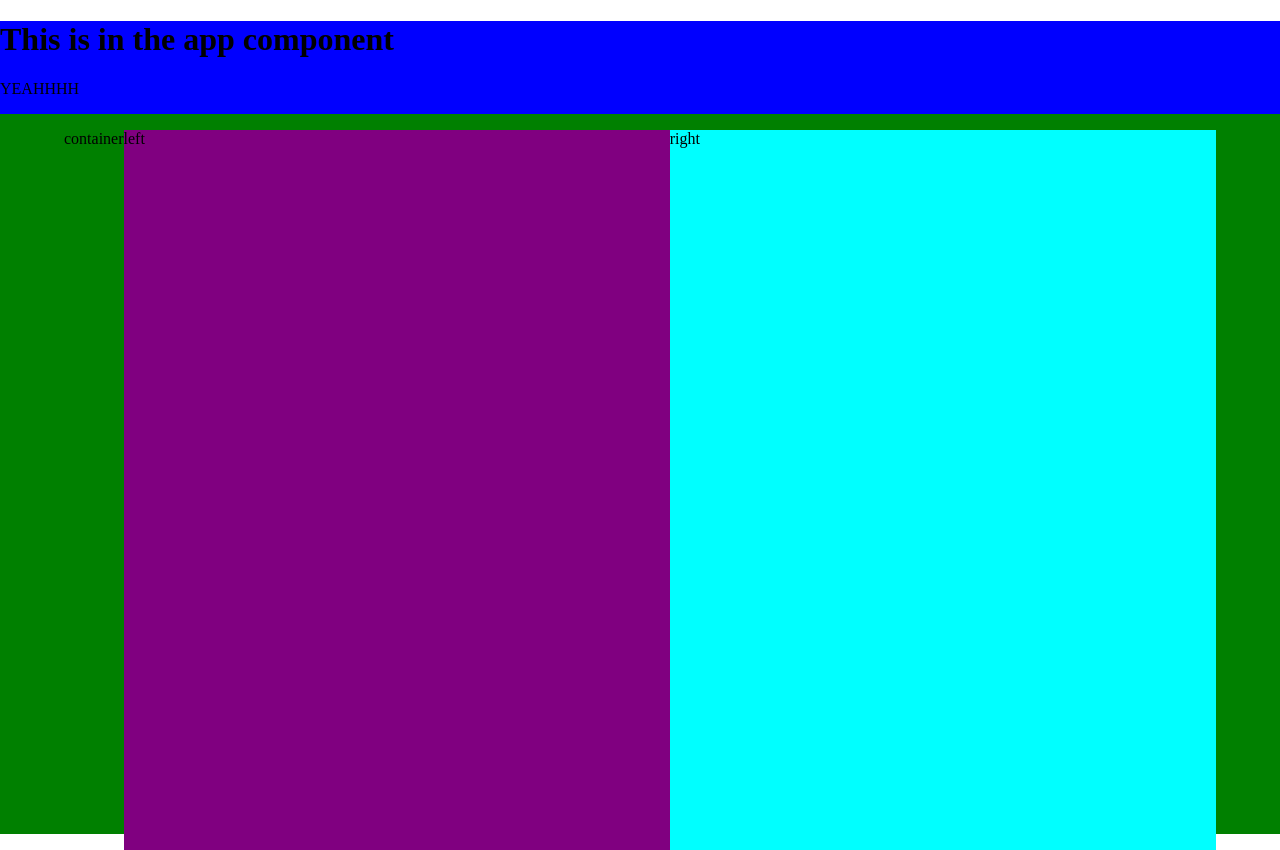
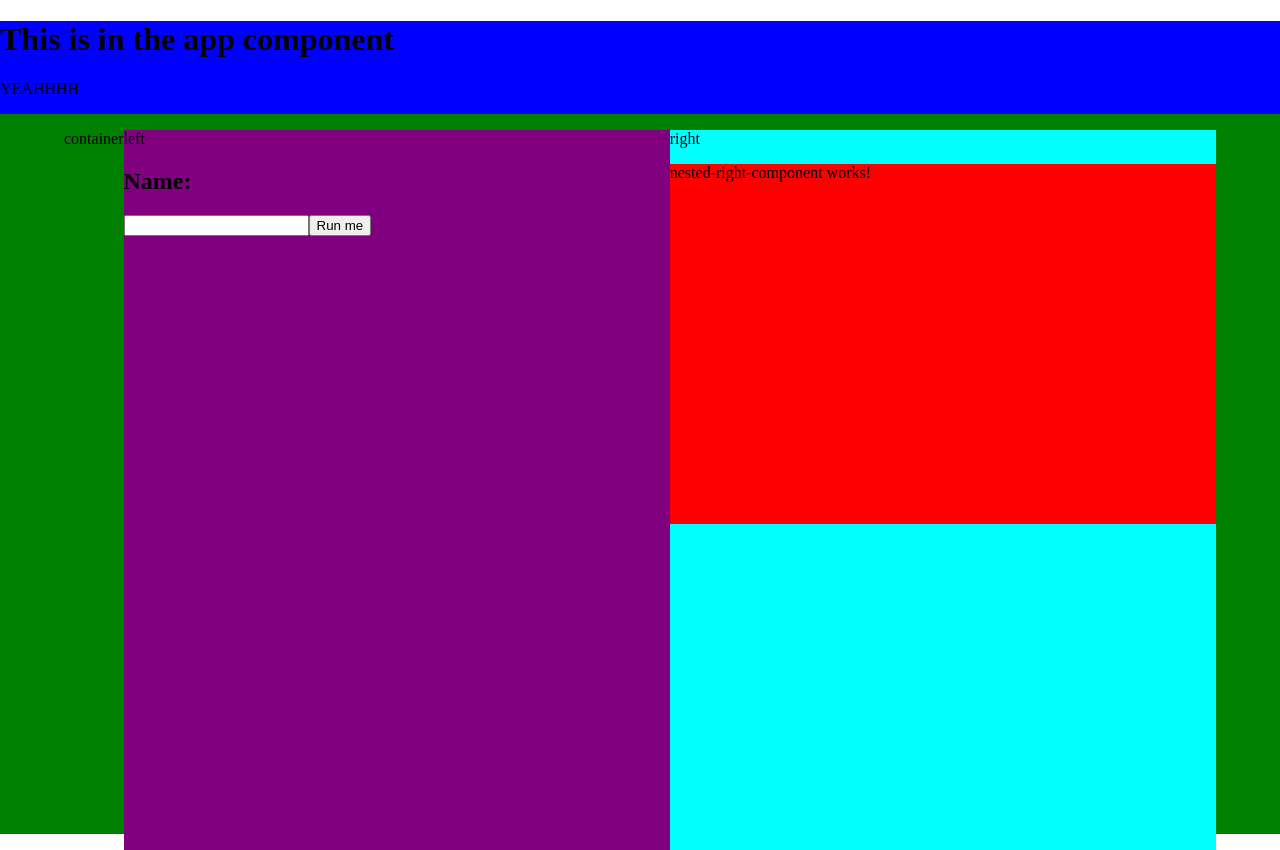
Before and after one commit to matthew9510/componentsAndServicesDemo, an Angular app: page /container in a window 1280 px wide. Built offline with nearby package versions, Linux system fonts and the light colour scheme.

Commit message:
created nested right component

```diff
--- a/src/app/container/container.component.html
+++ b/src/app/container/container.component.html
@@ -1,5 +1,7 @@
 <div id="content">
   <p>container</p>
   <app-left-component></app-left-component>
+  <!--take input-->
   <app-right-component></app-right-component>
+  <!-- Present that data-->
 </div>
--- a/src/app/left-component/left-component.component.html
+++ b/src/app/left-component/left-component.component.html
@@ -1,3 +1,8 @@
 <div id="content">
   <p>left</p>
+  <h2>Name:</h2>
+  <input [(ngModel)]="name" />
+  <button (click)="run()">Run me</button>
+
+  <h1>{{ name }}</h1>
 </div>
--- a/src/app/left-component/left-component.component.ts
+++ b/src/app/left-component/left-component.component.ts
@@ -1,15 +1,17 @@
-import { Component, OnInit } from '@angular/core';
+import { Component, OnInit } from "@angular/core";
 
 @Component({
-  selector: 'app-left-component',
-  templateUrl: './left-component.component.html',
-  styleUrls: ['./left-component.component.scss']
+  selector: "app-left-component",
+  templateUrl: "./left-component.component.html",
+  styleUrls: ["./left-component.component.scss"],
 })
 export class LeftComponentComponent implements OnInit {
+  name: string;
+  constructor() {}
 
-  constructor() { }
+  ngOnInit(): void {}
 
-  ngOnInit(): void {
+  run() {
+    alert(this.name);
   }
-
 }
--- /dev/null
+++ b/src/app/nested-right-component/nested-right-component.component.html
@@ -0,0 +1,3 @@
+<div id="content">
+  <p>nested-right-component works!</p>
+</div>
--- /dev/null
+++ b/src/app/nested-right-component/nested-right-component.component.scss
@@ -0,0 +1,5 @@
+#content {
+  background-color: red;
+  width: 100%;
+  height: 50%;
+}
--- /dev/null
+++ b/src/app/nested-right-component/nested-right-component.component.ts
@@ -0,0 +1,15 @@
+import { Component, OnInit } from '@angular/core';
+
+@Component({
+  selector: 'app-nested-right-component',
+  templateUrl: './nested-right-component.component.html',
+  styleUrls: ['./nested-right-component.component.scss']
+})
+export class NestedRightComponentComponent implements OnInit {
+
+  constructor() { }
+
+  ngOnInit(): void {
+  }
+
+}
--- a/src/app/right-component/right-component.component.html
+++ b/src/app/right-component/right-component.component.html
@@ -1,3 +1,5 @@
 <div id="content">
   <p>right</p>
+
+  <app-nested-right-component></app-nested-right-component>
 </div>
```
Also changed, not shown: src/app/app.module.ts (+14 -15 lines), 1 other file (tests, documents, lock files or other folders).
